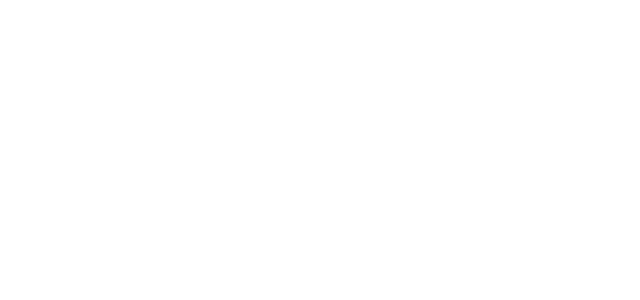
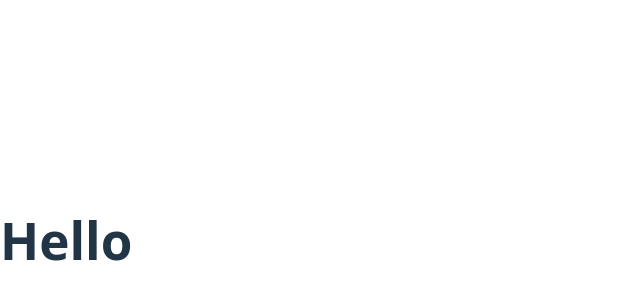
Before and after one commit to harzan7/weather-app, a React (Vite) app: page / in a window 1280 px wide. Shown: the part 160-460 px from the top of the page, without its empty margins (0-640 px from the left). Built offline with nearby package versions, Linux system fonts and the light colour scheme.

Commit message:
Add necessary dependencies and import them.

```diff
--- a/package.json
+++ b/package.json
@@ -10,6 +10,7 @@
     "preview": "vite preview"
   },
   "dependencies": {
+    "axios": "^1.11.0",
     "react": "^19.1.1",
     "react-dom": "^19.1.1"
   },
--- a/src/App.jsx
+++ b/src/App.jsx
@@ -1,9 +1,11 @@
-import React from 'react';
+import React, {useState} from 'react';
+import axios from 'axios';
 
 function App() {
 
   return (
     <>
+      <h1>Hello</h1>
     </>
   )
 }
```
Also changed, not shown: 1 other file (tests, documents, lock files or other folders).
